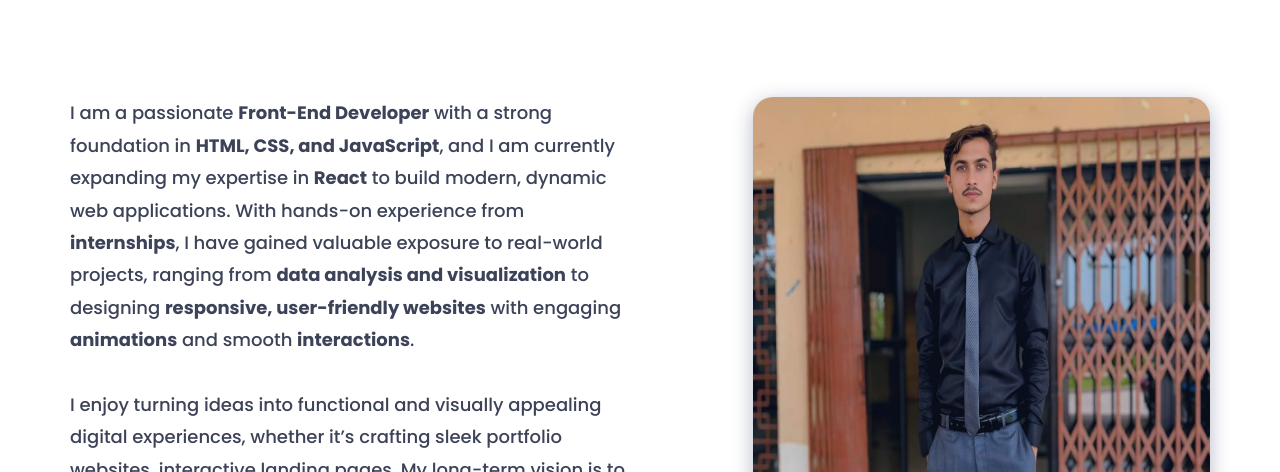
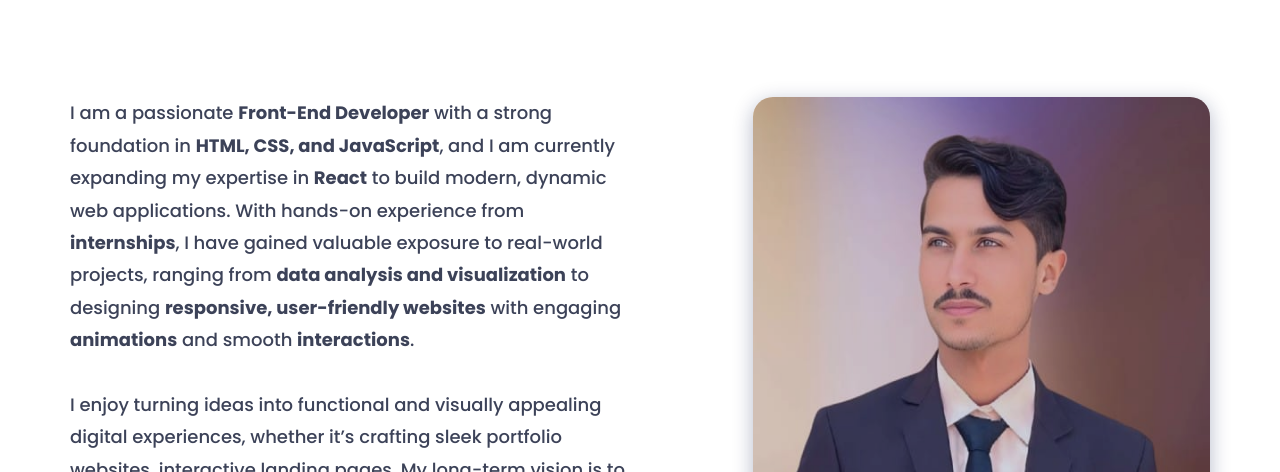
Before and after one commit to zaidofficial/zaidportfolio, a plain HTML site: page index.html in a window 1280 px wide. Shown: the part 1020-1492 px from the top of the page. Drawn offline with nearby package versions, Linux system fonts and the light colour scheme.

Commit message:
Update index.html

```diff
--- a/index.html
+++ b/index.html
@@ -146,7 +146,8 @@
 						</div>
 						<div class="col-sm-offset-1 col-sm-5">
 							<div class="single-about-img">
-								<img src="profile-img.jpeg" alt="profile_image">
+								<img src="profile.jpeg" alt="profile_image">
+<!-- 								<img src="profile-img.jpeg" alt="profile_image"> -->
 								<div class="about-list-icon">
 									<ul>
 										<li>
```
